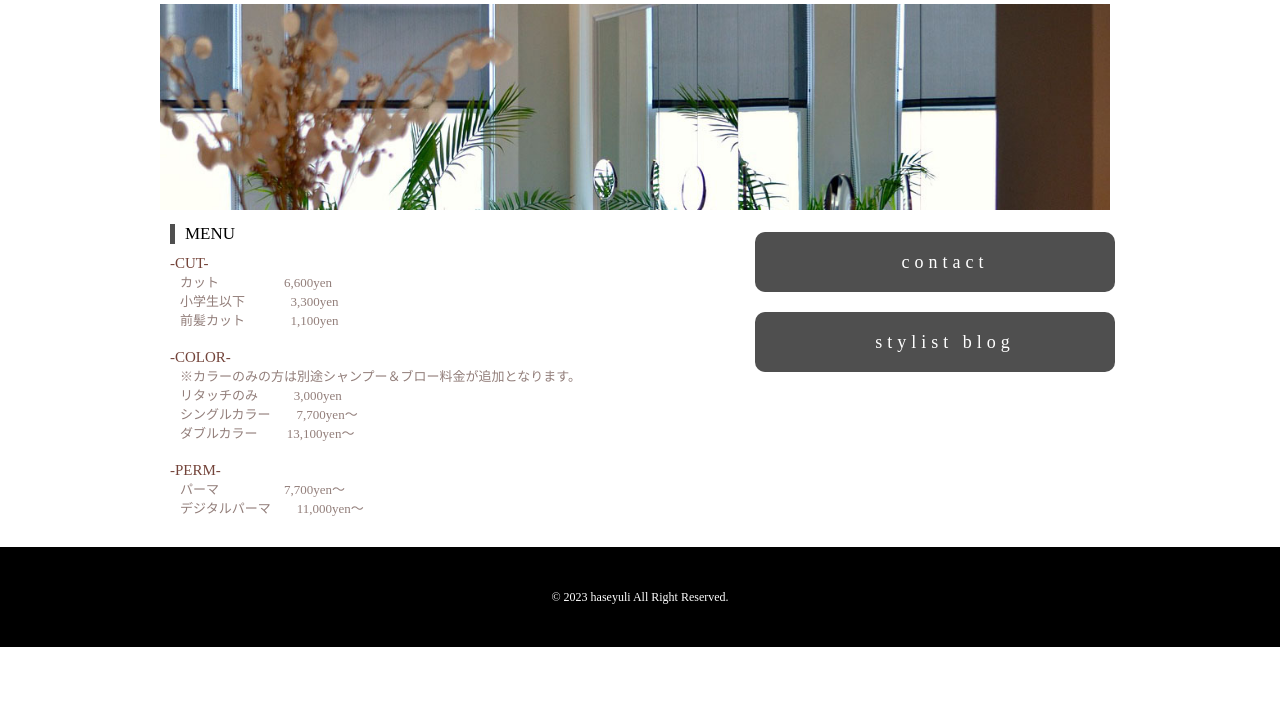
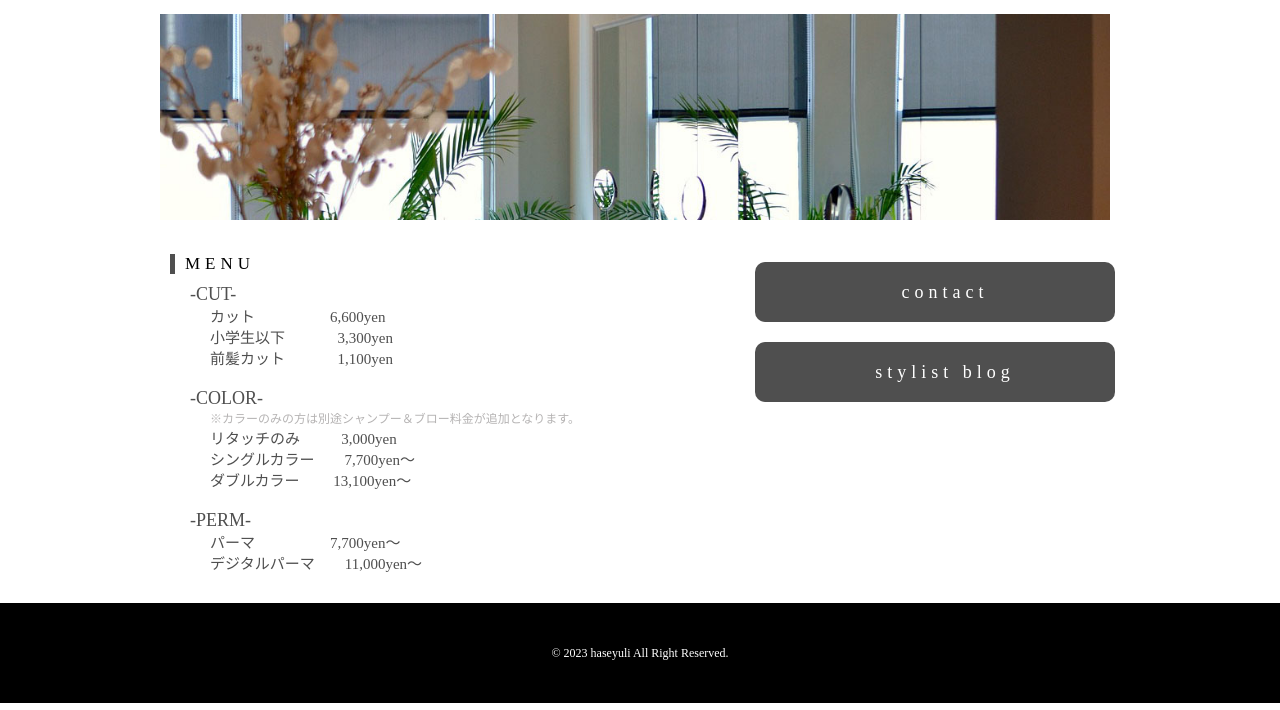
Before and after one commit to haseyuli/hairsalonzzz, a plain HTML site: page menu.html in a window 1280 px wide. Shown: the part 90-800 px from the top of the page. Drawn offline with Linux system fonts and the light colour scheme.

Commit message:
Update style.css

```diff
--- a/style.css
+++ b/style.css
@@ -155,13 +155,13 @@ div#left {
 	padding: 10px;
 }
 
-div#left h2,
-div#left h3 {
+div#left h2 {
 	font-size: 17px;
 	font-weight: normal;
 	color: #000000;
 	border-left: 5px solid #4f4f4f;
 	padding-left: 10px;
+	letter-spacing: 5px;
 }
 
 div#left ul {
@@ -242,39 +242,44 @@ footer {
 }
 
 
-
+/* ========================================
+    menuメイン画像用
+========================================= */
+div#menumainimage {
+	width: 950px;
+	height: 220px;
+	margin: 10px 0px 10px 0px;
+}
 
 /* ========================================
     メニュー一覧
 ========================================= */
-h2#heading {
-	background: url(images/title.jpg);
-	width: 925px;
-	height: 70px;
-	border: 5px solid #fff;
-	margin-bottom: 20px;
-	font-size: 27px;
-	font-weight: bold;
-	color: #2f5734;
-	line-height: 70px;
-	padding-left: 23px;
+
+div#left h3 {
+	font-size: 17px;
+	font-weight: normal;
+	color: #000000;
+	border-left: 5px solid #4f4f4f;
+	padding-left: 10px;
+	letter-spacing: 5px;
 }
 
 div#left dl {
-	margin-top: 11px;
+	margin-top: 10px;
 }
 
 div#left dl dt {
-	font-size: 15px;
+	font-size: 18px;
 	font-weight: normal;
-	color: #734339;
+	color: #4f4f4f;
+	margin-left: 20px;
 }
 
 div#left dl dd {
-	font-size: 13px;
+	font-size: 15px;
 	font-weight: normal;
-	color: #927e7a;
-	margin-left: 10px;
+	color: #4f4f4f;
+	margin-left: 40px;
 	margin-bottom: 20px;
 }
 
@@ -282,8 +287,21 @@ div#left dl dd:last-child {
 	margin-bottom: 0;
 }
 
+div#left {
+	width: 555px;
+	height: auto;
+	background-color: #fff;
+	float: left;
+	margin-right: 20px;
+	padding: 10px;
+}
 
-
+div#left dl dd span {
+	font-size: 12px;
+	font-weight: normal;
+	color: #b5b3b3;
+	margin-right: 15px;
+}
 
 /* ========================================
     コンタクトページ
```
